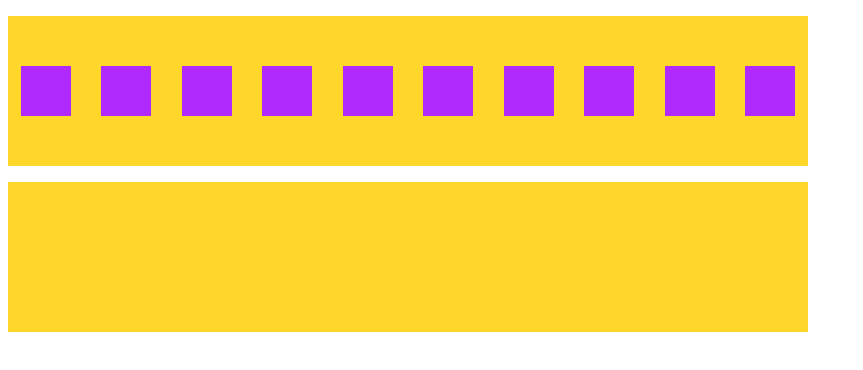
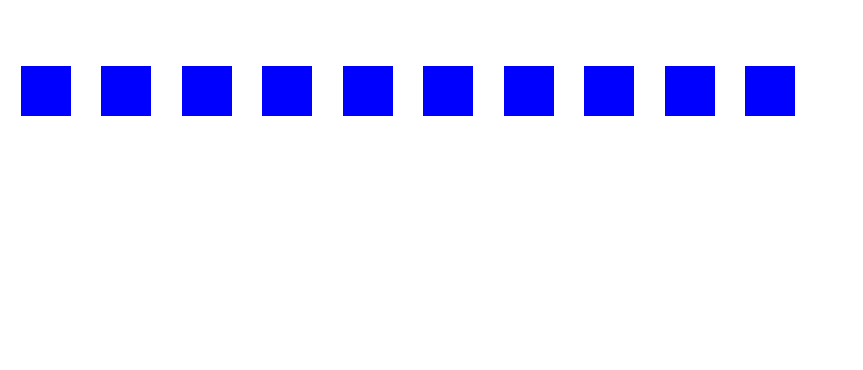
Before and after one commit to Marcsi29/Marcsi29.github.io, a plain HTML site: page pseudo/20 boxes/index.html in a window 1280 px wide. Shown: the whole page, without its empty margins (0-863 px from the left). Drawn offline with Linux system fonts and the light colour scheme.

Commit message:
Update style.css

```diff
--- a/pseudo/20 boxes/style.css
+++ b/pseudo/20 boxes/style.css
@@ -1,7 +1,7 @@
 .container {
     width: 800px;
     height: 150px;
-    background: #ffd62a;
+    background: white;
     list-style-type: none;
     display: flex;
     gap: 5px;
@@ -14,6 +14,6 @@
   .item-1 {
     width: 50px;
     height: 50px;
-    background: #b02afe;
+    background: blue;
   /*   display: inline; */
   }
```
